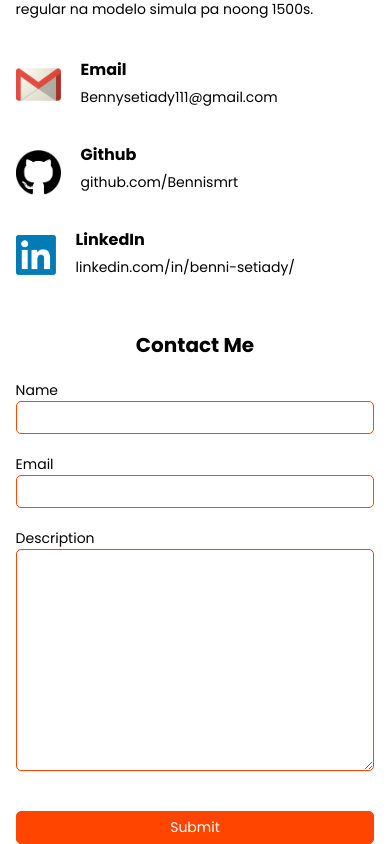
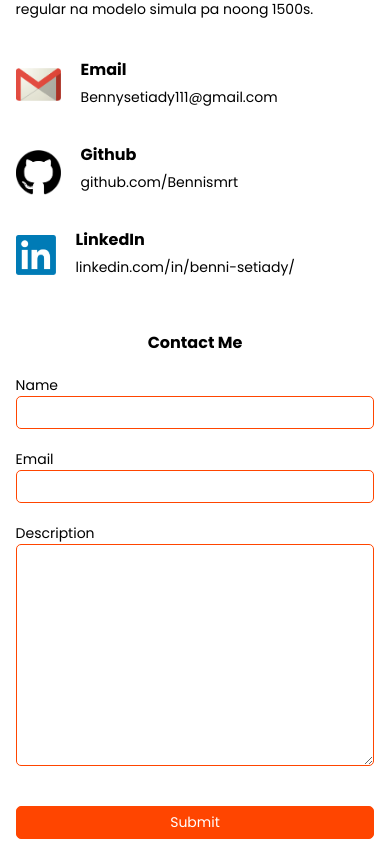
Before and after one commit to Bennismrt/Portfolio, a React (Create React App) app: page / in a window 390 px wide. Shown: the part 4058-4902 px from the top of the page. Built offline with nearby package versions, Linux system fonts and the light colour scheme.

Commit message:
add validasi

```diff
--- a/src/components/Contact/Contact.css
+++ b/src/components/Contact/Contact.css
@@ -94,6 +94,7 @@
 
 }
 
+
 .card2 .form {
     display: flex;
     width: 80%;
@@ -148,7 +149,9 @@
         margin-bottom: 50px;
         line-height: 50px;
     }
-
+    .masterCard .card2 h1 {
+        font-size: 30px;
+    }
     /* email section */
     .Email img {
         width: 90px;
@@ -240,6 +243,9 @@
         font-size: 15px;
         margin-bottom: 30px;
         line-height: 40px;
+    }
+    .masterCard .card2 h1 {
+        font-size: 20px;
     }
 
     /* email section */
@@ -339,6 +345,9 @@
         font-size: 14px;
         margin-bottom: 30px;
         line-height: 45px;
+    }
+    .masterCard .card2 h1 {
+        font-size: 16px;
     }
 
     /* email section */
@@ -446,7 +455,9 @@
         margin-bottom: 30px;
         line-height: 30px;
     }
-
+    .masterCard .card2 h1 {
+        font-size: 14px;
+    }
     /* email section */
     .Email img {
         width: 35px;
--- a/src/components/Contact/Contact.js
+++ b/src/components/Contact/Contact.js
@@ -10,11 +10,8 @@ import emailjs from 'emailjs-com';
 function Contact() {
     const [Text, setText] = useState("Contact Me");
 
-
     function sendEmail(e){
         e.preventDefault();
-
-
         emailjs.sendForm(
             "service_badam4i",
             "template_bfkqirp",
@@ -22,6 +19,7 @@ function Contact() {
             "Sc8bhWrRDukv7Sv91"
         ).then(res => {
             console.log(res)
+            setText("Your message was sent successfully")
         }).catch (err => {
             console.log(err);
         })
@@ -35,6 +33,7 @@ function Contact() {
     const github = () => {
         window.open("https://github.com/Bennismrt");
     };
+
     return (
         <div className='contact' id="Contact">
             <Title name="Contact" style={ContactTitle}/>
@@ -67,15 +66,14 @@ function Contact() {
                     <h1>{Text}</h1>
                     <form onSubmit={sendEmail} className='form'>
                         <label>Name</label>
-                        <input type='text' name='name'/>
+                        <input type='text' name='name' required/>
 
                         <label>Email</label>
-                        <input type='email' name='user_email' required/>
+                        <input type='email' name='user_email' required />
 
                         <label>Description</label>
-                        <textarea name='message' rows='10'></textarea>
+                        <textarea name='message' rows='10' required></textarea>
                         <input type='submit' value='Submit' onClick={() => {
-                        setText("Your message was sent successfully");
                         setTimeout(() => {
                             setText("Contact Me ");
                         }, 4000);
```
